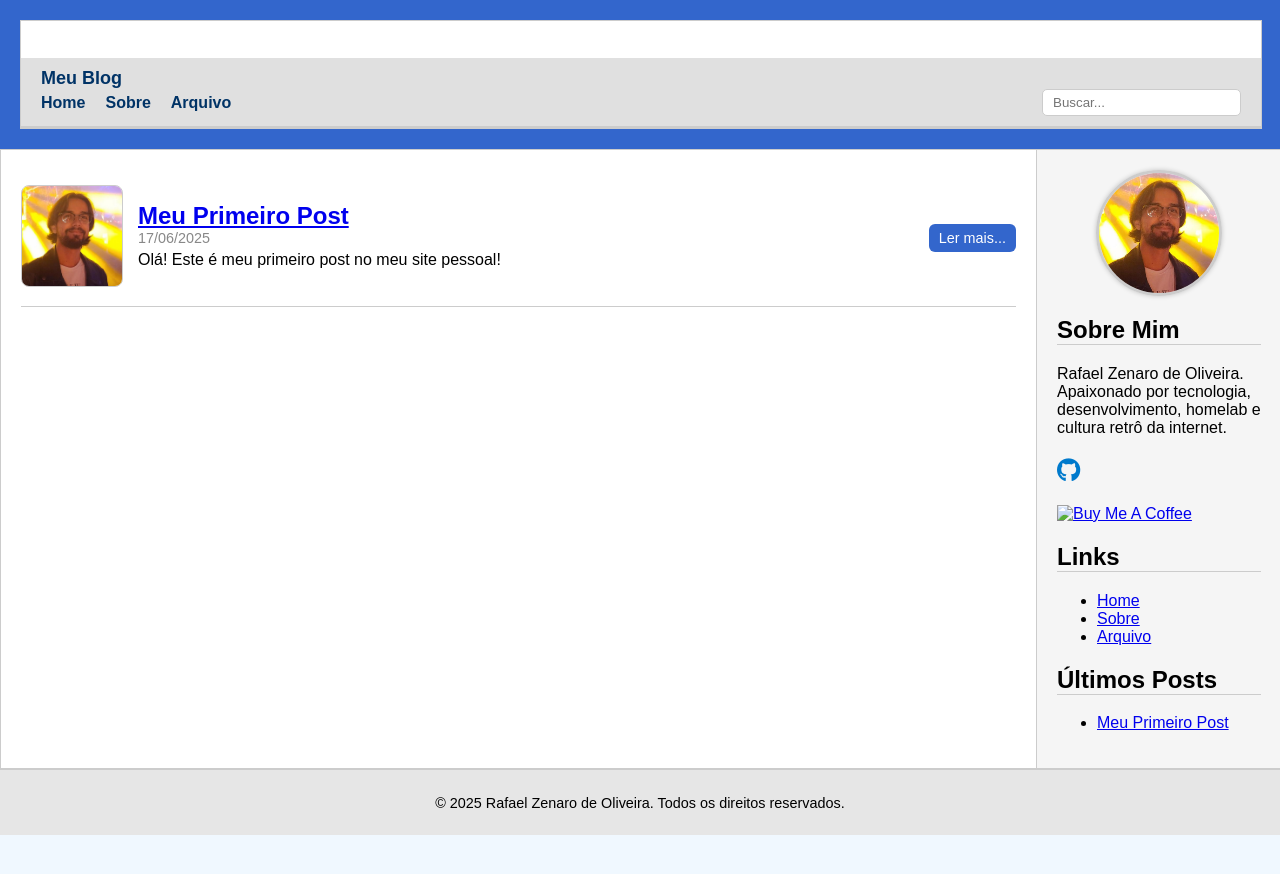
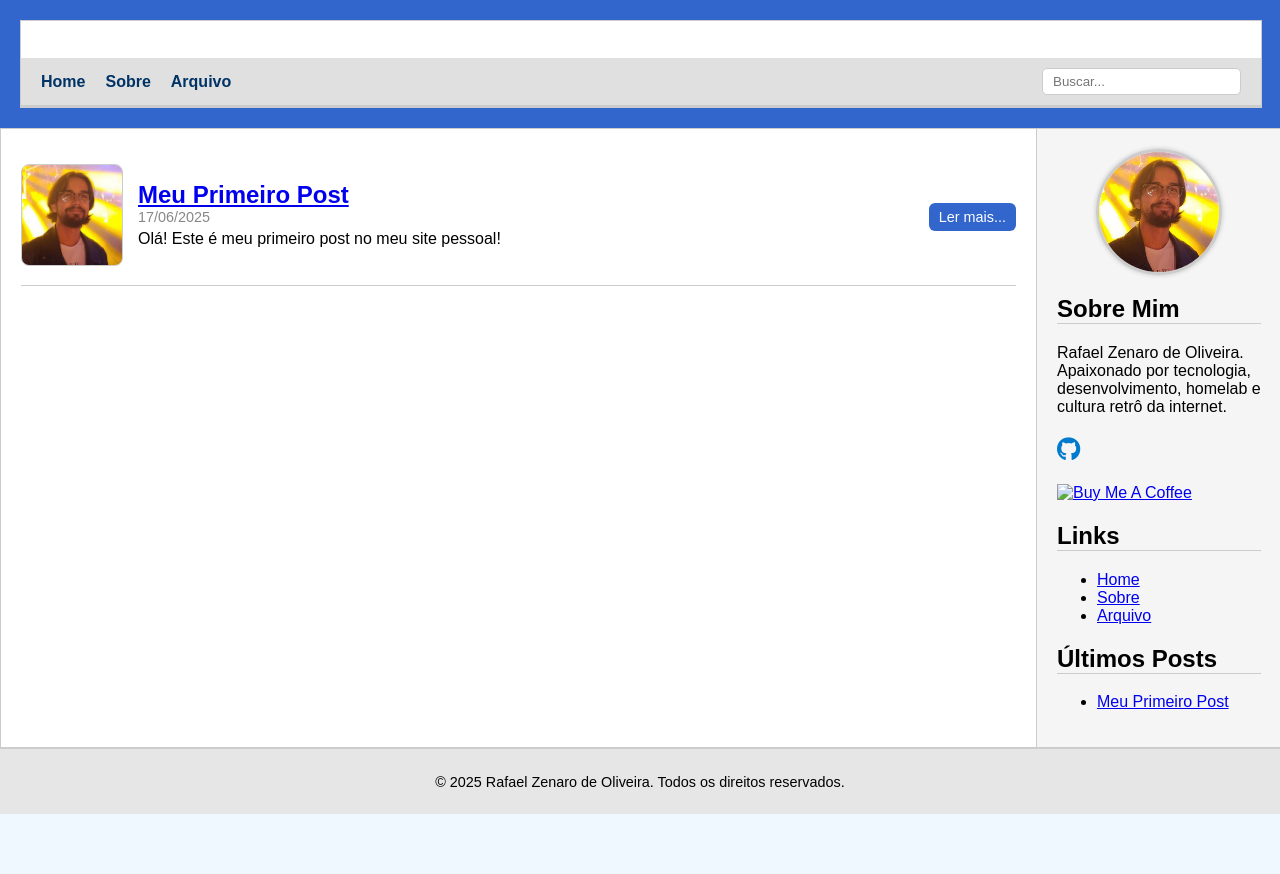
Before and after one commit to zenaror/zenaror.github.io, a Jekyll site: the page built from index.html, in a window 1280 px wide. Shown: the top 874 px of the page. Built offline with Jekyll 4.4.1, drawn with Linux system fonts in a browser that asks for light colours.

Commit message:
Atualizar o navbar.html

```diff
--- a/_includes/navbar.html
+++ b/_includes/navbar.html
@@ -1,9 +1,9 @@
 <div class="navbar">
   <!-- Topo -->
   <div class="navbar-top">
-    <div class="navbar-logo">
+    <!-- <div class="navbar-logo">
       <a href="{{ '/' | relative_url }}">Meu Blog</a>
-    </div>
+    </div> -->
 
     <!-- Botão hamburger -->
     <div class="navbar-toggle" onclick="toggleMenu()">☰</div>
```
